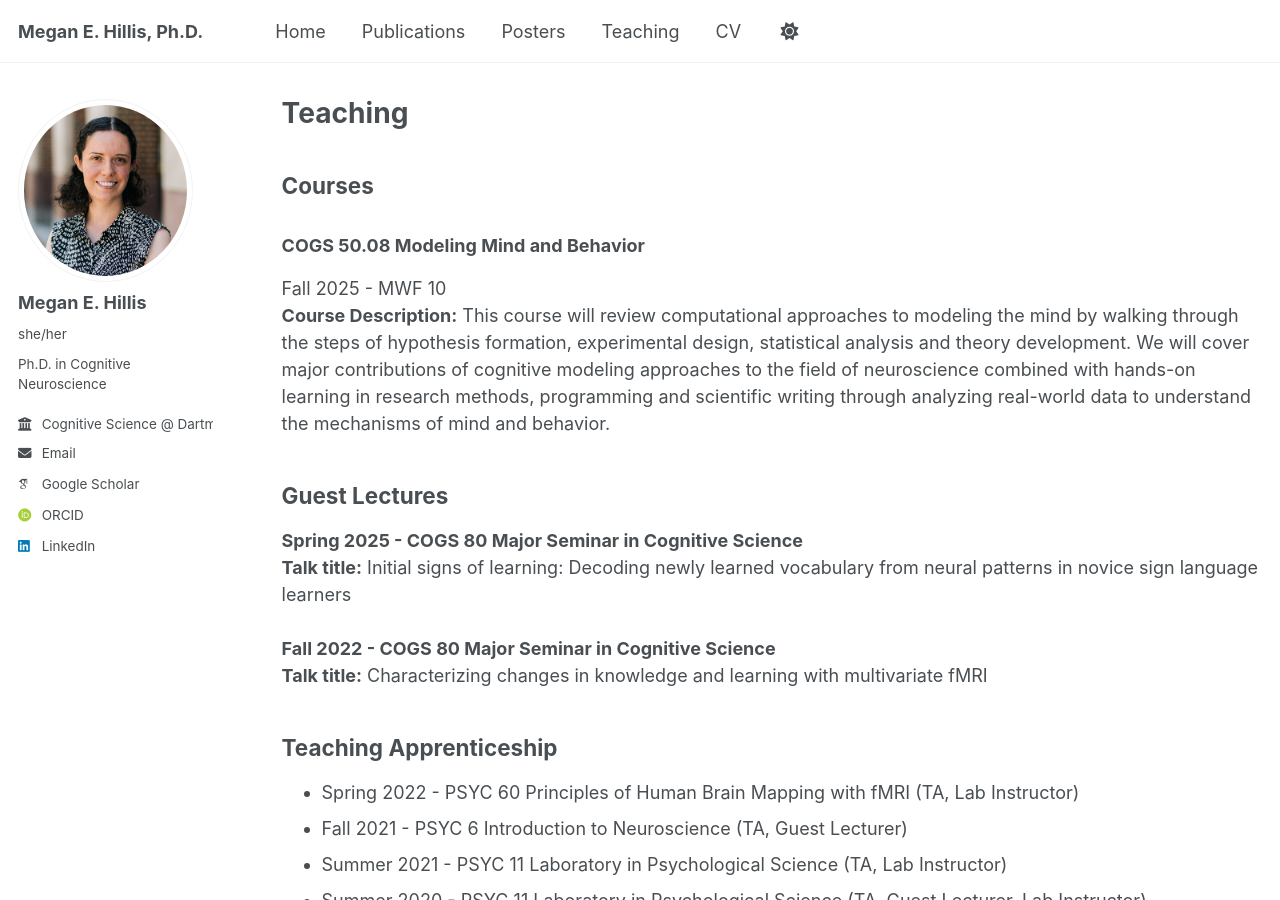
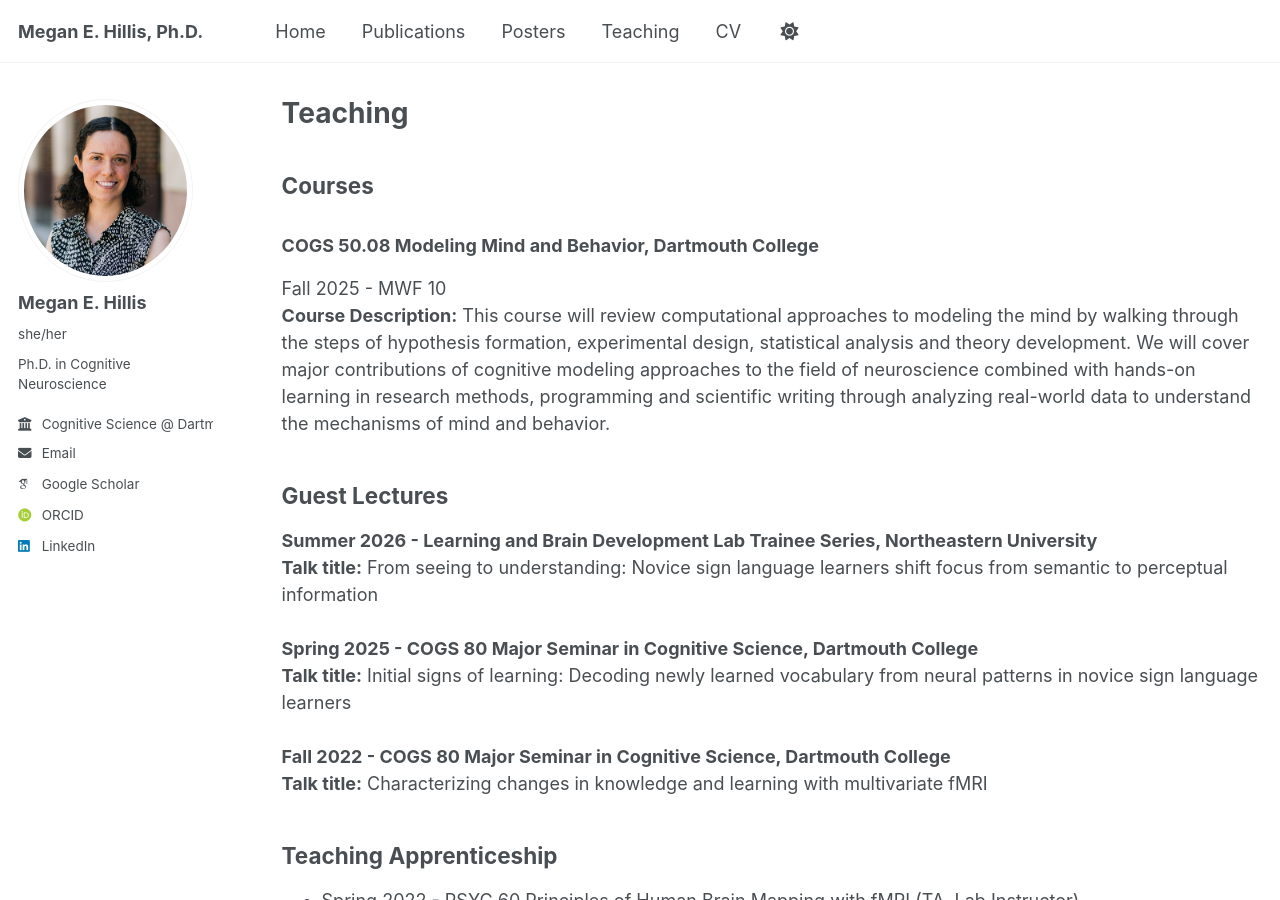
Before and after one commit to megan-hillis/megan-hillis.github.io, a Jekyll site: the page built from _pages/teaching.md, in a window 1280 px wide and 900 px high. Built offline with Jekyll 4.4.1, drawn with Linux system fonts in a browser that asks for light colours; some web fonts are replaced.

Commit message:
Update teaching.md

```diff
--- a/_pages/teaching.md
+++ b/_pages/teaching.md
@@ -7,17 +7,20 @@ author_profile: true
 
 ## Courses
 
-### COGS 50.08 Modeling Mind and Behavior
+### COGS 50.08 Modeling Mind and Behavior, Dartmouth College
 Fall 2025 - MWF 10 \
 **Course Description:** This course will review computational approaches to modeling the mind by walking through the steps of hypothesis formation, experimental design, statistical analysis and theory development. We will cover major contributions of cognitive modeling approaches to the field of neuroscience combined with hands-on learning in research methods, programming and scientific writing through analyzing real-world data to understand the mechanisms of mind and behavior.
 
 
 ## Guest Lectures
 
-**Spring 2025 - COGS 80 Major Seminar in Cognitive Science** \
+**Summer 2026 - Learning and Brain Development Lab Trainee Series, Northeastern University** \
+**Talk title:** From seeing to understanding: Novice sign language learners shift focus from semantic to perceptual information \
+\
+**Spring 2025 - COGS 80 Major Seminar in Cognitive Science, Dartmouth College** \
 **Talk title:** Initial signs of learning: Decoding newly learned vocabulary from neural patterns in novice sign language learners \
 \
-**Fall 2022 - COGS 80 Major Seminar in Cognitive Science** \
+**Fall 2022 - COGS 80 Major Seminar in Cognitive Science, Dartmouth College** \
 **Talk title:** Characterizing changes in knowledge and learning with multivariate fMRI
 
 
```
